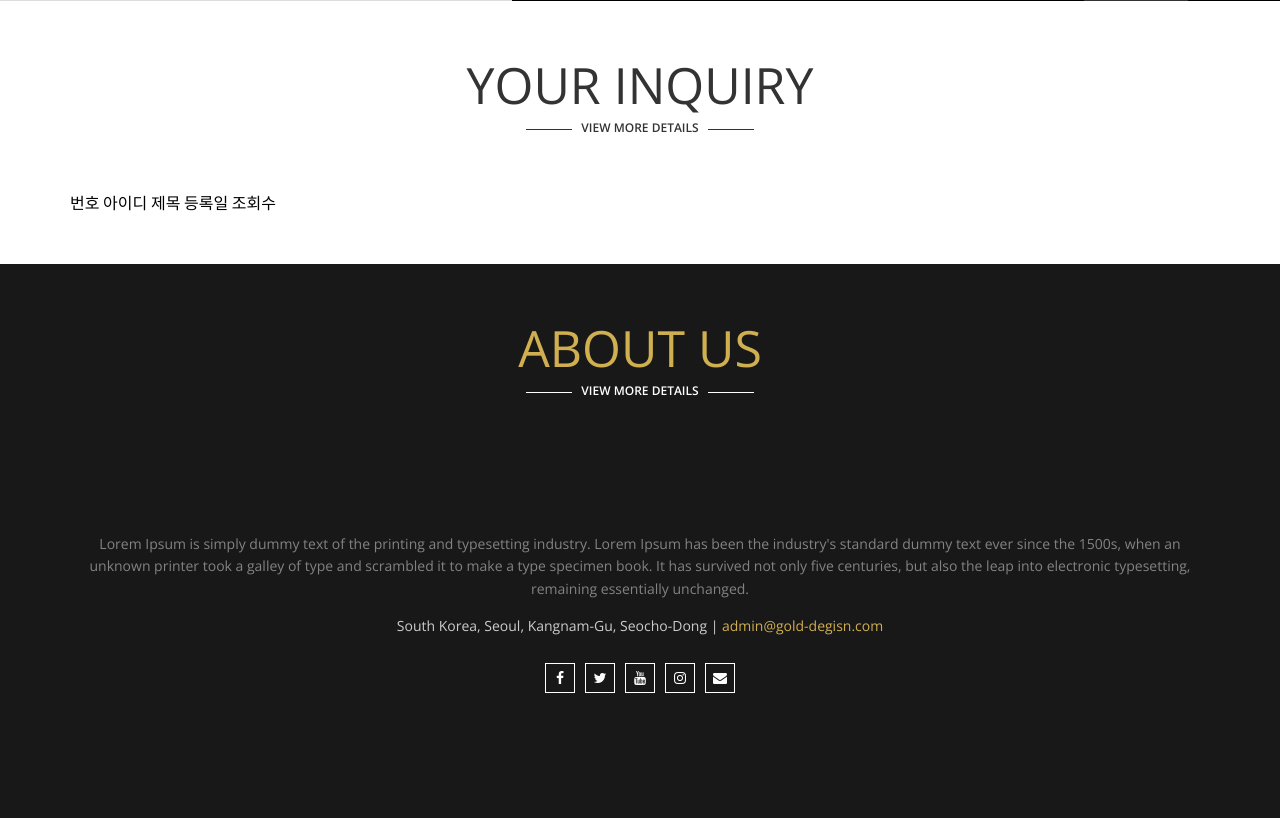
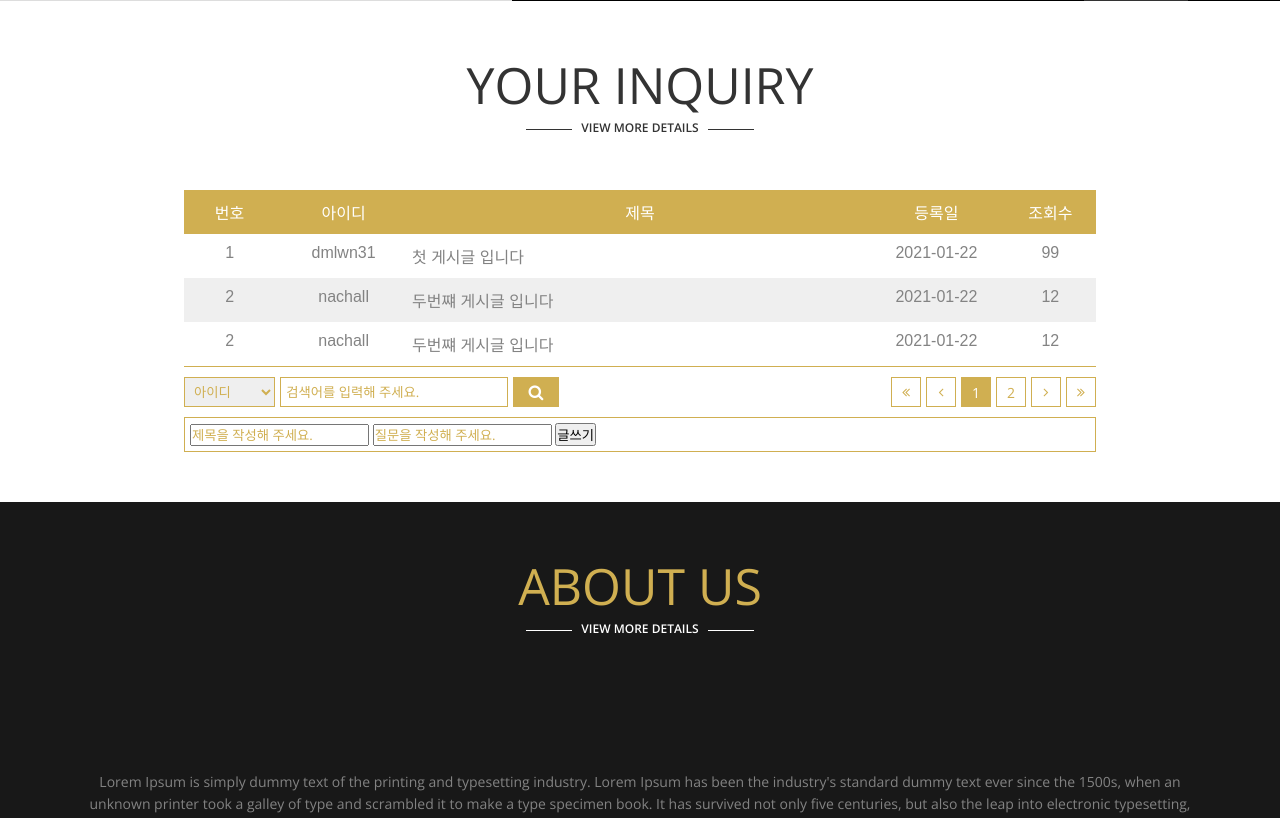
Before and after one commit to dmlwn31/dbproject, a PHP site: page /pages/qna/qna.php in a window 1280 px wide. Shown: the part 459-1277 px from the top of the page. Run offline with PHP 8.4, Linux system fonts and the light colour scheme.

Commit message:
1/22 글쓰기 게시판 ui제작

```diff
--- a/gold/css/qna.css
+++ b/gold/css/qna.css
@@ -1 +1,30 @@
-.qnaTitle span{font-family:'Noto Snas KR', sans-serif; font-weight:300; font-size:16px;}
+/* qna table style */
+.qnaBoxes .qnaTable{width:80%; height:auto; margin:auto; }
+
+.qnaBoxes .qnaTable li:nth-child(odd){background:#efefef;}
+.qnaBoxes .qnaTable li.qnaTitle{width:100%; height:auto; background:#d0af51; }
+.qnaBoxes .qnaTable li span{color:#fff; text-align:center; display:block; float:left; padding:10px 0;font-family:'Noto Snas KR', sans-serif; font-weight:300; font-size:16px;}
+.qnaBoxes .qnaTable li.qnaContent span.qnaTit{text-align:left;}
+/* .qnaBoxes .qnaTable li.qnaContent{_border-bottom:1px solid #d0af51;} */
+.qnaBoxes .qnaTable li.qnaContent:last-child{border-bottom:1px solid #d0af51;}
+.qnaBoxes .qnaTable li.qnaContent span,
+.qnaBoxes .qnaTable li.qnaContent span a{color:#838383;}
+.qnaBoxes .qnaTable li span.qnaNum{width:10%;}
+.qnaBoxes .qnaTable li span.qnaId{width:15%;}
+.qnaBoxes .qnaTable li span.qnaTit{width:50%;}
+.qnaBoxes .qnaTable li span.qnaReg{width:15%;}
+.qnaBoxes .qnaTable li span.qnaHit{width:10%;}
+
+/* qna search and paging number style */
+.qnaBoxes .searchPaging{width:80%; height:auto; margin:auto;}
+.qnaBoxes .searchPaging>div{width:50%; height:auto; float:left; margin-top:10px;}
+.qnaBoxes .searchPaging>div.paging{display:flex; justify-content:flex-end;}
+
+.qnaBoxes .searchSelect{width:20%; border-radius:0; outline:0; padding:5px;  height:30px; border:1px solid #d0af51; color:#d0af51; float:left; display:block;}
+.qnaBoxes .qnaSarchInput{width:50%; height:30px; padding:5px; border:1px solid #d0af51; display:block; float:left; margin:0 5px;}
+.qnaBoxes .qnaSearchBtn{width:10%; height:30px; background:#d0af51;color:#fff; font-size:16px; border:1px solid #d0af51;; outline:0; }
+
+.qnaBoxes .paging span{display:flex; width:30px; height:30px; border:1px solid #d0af51; color:#d0af51; justify-content:center; align-items:center; margin-left:5px; transition:all 0.4s;}
+.qnaBoxes .paging span:hover,
+.qnaBoxes .paging span.active{background:#d0af51; color:#fff;}
+.qnaBoxes .writeBox{width:80%; border:1px solid #d0af51; padding:5px; margin:auto; margin-top:10px;}
--- a/gold/pages/qna/qna.php
+++ b/gold/pages/qna/qna.php
@@ -46,17 +46,69 @@
           <div class="qnaBoxes deWeBoxes">
             <div class="qnaTable">
               <ul class="qnaList">
-                <li class="qnaTitle">
+                <li class="qnaTitle clear" >
                   <span class="qnaNum">번호</span>
                   <span class="qnaId">아이디</span>
                   <span class="qnaTit">제목</span>
                   <span class="qnaReg">등록일</span>
                   <span class="qnaHit">조회수</span>
                 </li>
+                <li class="qnaContent clear" >
+                  <span class="qnaNum">1</span>
+                  <span class="qnaId">dmlwn31</span>
+                  <span class="qnaTit"><a href="#">첫 게시글 입니다</a></span>
+                  <span class="qnaReg">2021-01-22</span>
+                  <span class="qnaHit">99</span>
+                </li>
+                <li class="qnaContent clear" >
+                  <span class="qnaNum">2</span>
+                  <span class="qnaId">nachall</span>
+                  <span class="qnaTit"><a href="#">두번쨰 게시글 입니다</a></span>
+                  <span class="qnaReg">2021-01-22</span>
+                  <span class="qnaHit">12</span>
+                </li>
+                <li class="qnaContent clear" >
+                  <span class="qnaNum">2</span>
+                  <span class="qnaId">nachall</span>
+                  <span class="qnaTit"><a href="#">두번쨰 게시글 입니다</a></span>
+                  <span class="qnaReg">2021-01-22</span>
+                  <span class="qnaHit">12</span>
+                </li>
               </ul>
             </div>
+            <!-- end of qna table -->
+
+          <div class="searchPaging clear">
+            <div class="search">
+              <form action="abc.pnp" naem="qnaSearch" class="clear">
+                <select name="searchSelect" id="" class="searchSelect">
+                  <option value="qnaWearchId">아이디</option>
+                  <option value="qnaWearchTitle">제목</option>
+                </select>
+                <input type="text" name="qnaSarchInput" placeholder="검색어를 입력해 주세요." class="qnaSarchInput">
+                <button type="button" class="qnaSearchBtn"><i class="fa fa-search"></i></button>
+              </form>
+            </div>
+            <div class="paging">
+              <span class="firstPg"><i class="fa fa-angle-double-left"></i></span>
+              <span class="prevPg"><i class="fa fa-angle-left"></i></span>
+              <span class="pgNum active">1</i></span>
+              <span class="pgNum">2</i></span>
+              <span class="prevPg"><i class="fa fa-angle-right"></i></span>
+              <span class="lastPg"><i class="fa fa-angle-double-right"></i></span>
+            </div>
           </div>
+          <!-- end of search paging -->
 
+          <div class="writeBox">
+              <form action="abc.php" method="post">
+                <input type="text" placeholder="제목을 작성해 주세요.">
+                <input type="text" placeholder="질문을 작성해 주세요.">
+                <button class="writeBtn">글쓰기</button>
+              </form>
+            </div>
+
+          </div>
 
 
         </div>
```
